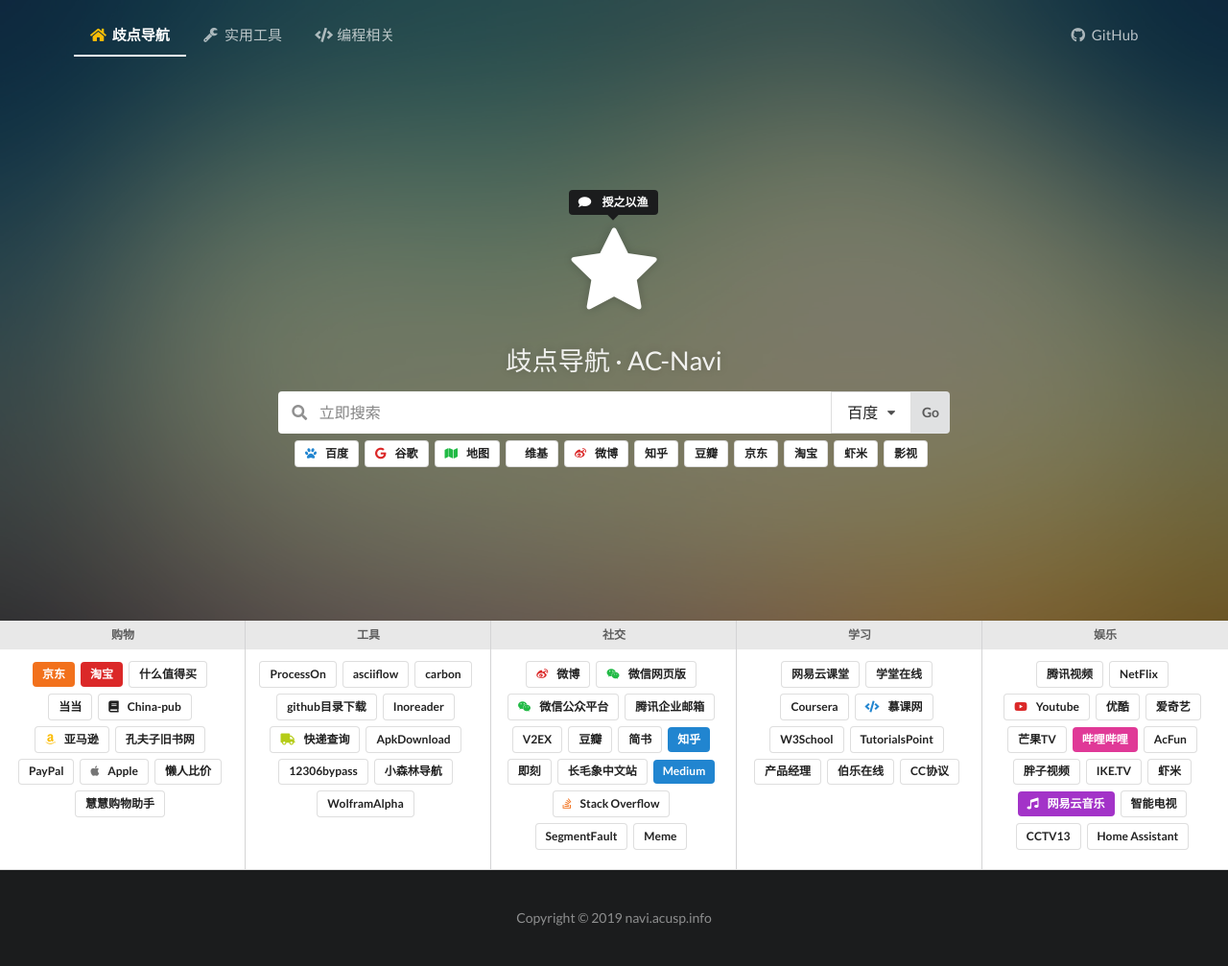
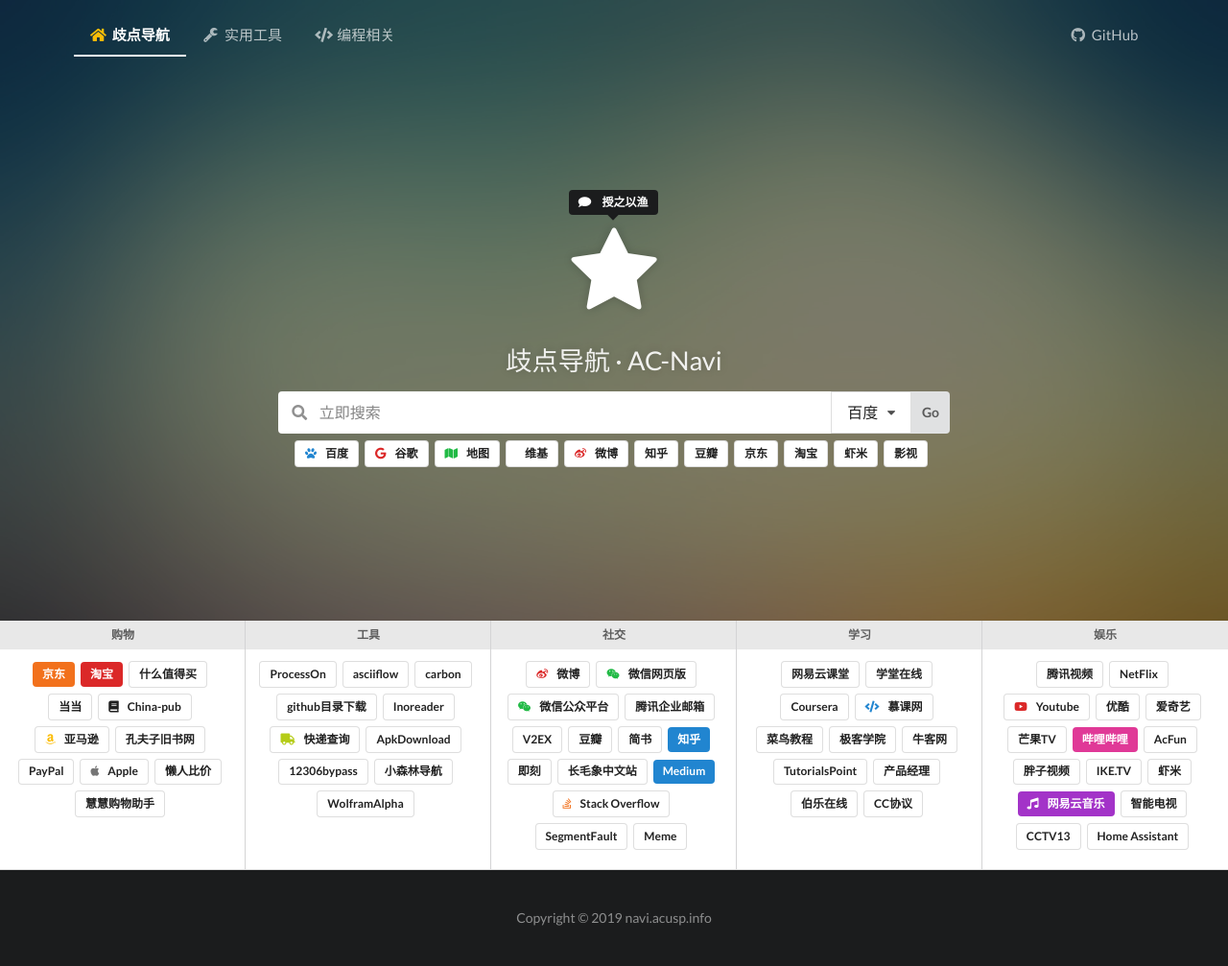
Before and after one commit to acusp/AC-Navi, a Jekyll site: the page built from index.html, in a window 1280 px wide. Shown: the whole page at 96% size. Built offline with Jekyll 4.4.1, drawn with Linux system fonts in a browser that asks for light colours; comment, search, counter and statistics services are not loaded.

Commit message:
Add some study website

```diff
--- a/_data/home_links.yml
+++ b/_data/home_links.yml
@@ -176,9 +176,17 @@
       icon: code blue
       url: http://www.imooc.com/
 
-    - name: W3School
+    - name: 菜鸟教程
       style: basic
-      url: http://www.w3school.com.cn/
+      url: http://www.runoob.com/
+
+    - name: 极客学院
+      style: basic
+      url: http://wiki.jikexueyuan.com/
+
+    - name: 牛客网
+      style: basic
+      url: https://www.nowcoder.com
 
     - name: TutorialsPoint
       style: basic
```
